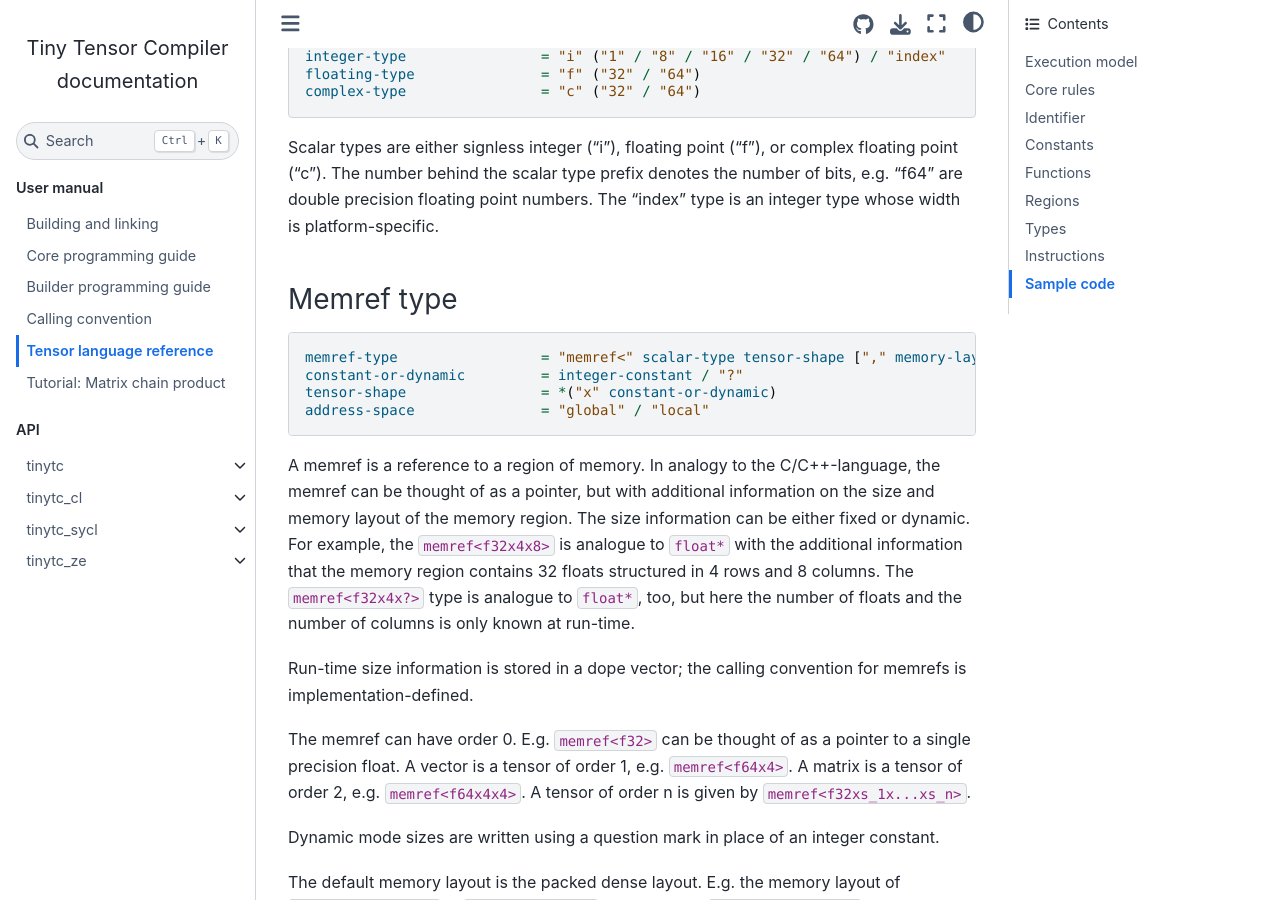
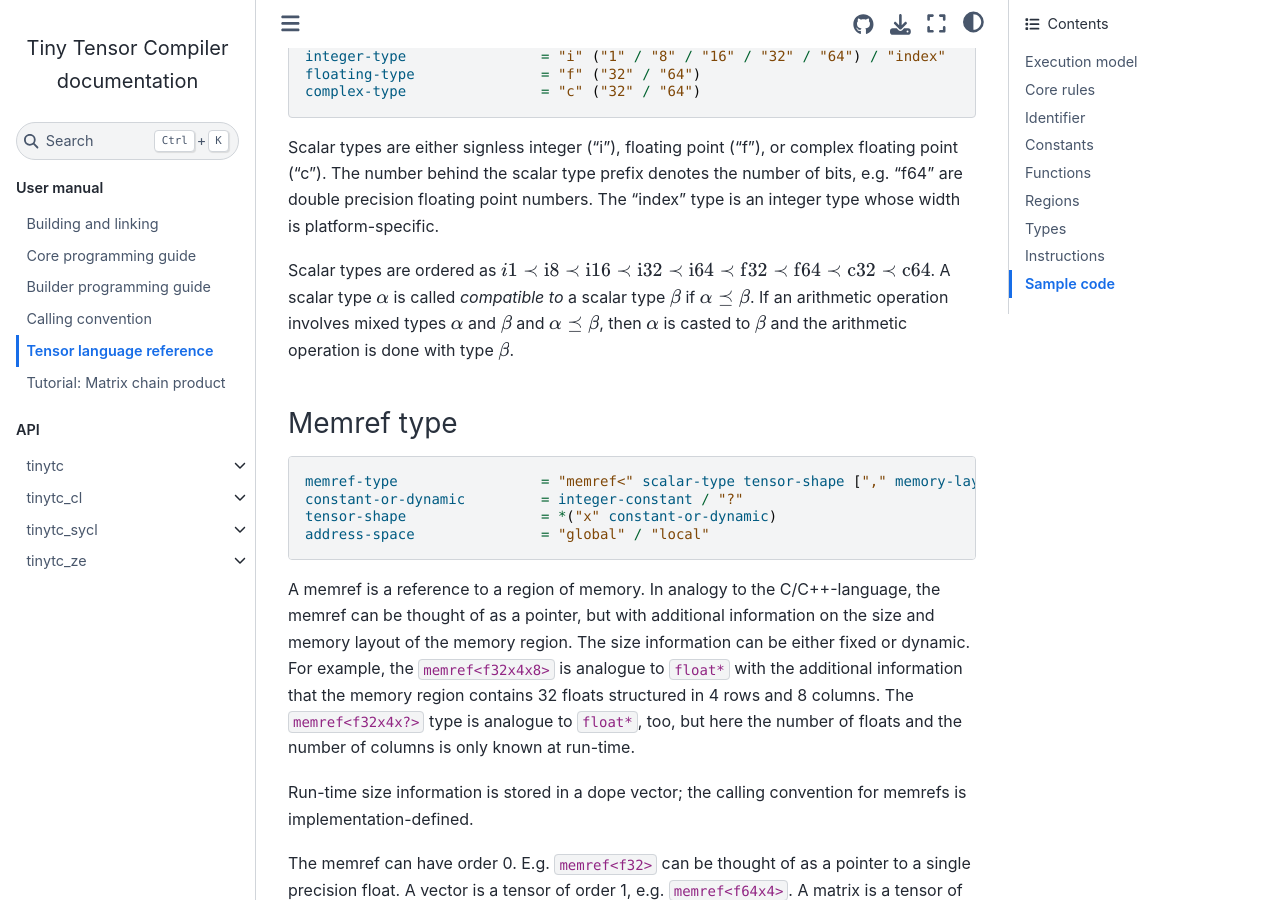
Before and after one commit to intel/tiny-tensor-compiler, a Sphinx documentation site: the page built from docs/manual/tensor-ir.rst, in a window 1280 px wide and 900 px high, scrolled down 2906 px. Built offline with Sphinx 7.4.7 and the Sphinx Book theme 1.1.4, drawn with Linux system fonts in a browser that asks for light colours; some of the changed text lies outside the part shown.

Commit message:
Add compatible types rules
Signed-off-by: Carsten Uphoff <carsten.uphoff@intel.com>

```diff
--- a/docs/manual/tensor-ir.rst
+++ b/docs/manual/tensor-ir.rst
@@ -156,6 +156,15 @@
 The number behind the scalar type prefix denotes the number of bits,
 e.g. "f64" are double precision floating point numbers.
 The "index" type is an integer type whose width is platform-specific.
+
+Scalar types are ordered as
+:math:`i1 \prec \text{i8} \prec \text{i16} \prec \text{i32} \prec \text{i64} \prec \text{f32} \prec \text{f64} \prec \text{c32} \prec \text{c64}`.
+A scalar type :math:`\alpha` is called *compatible to* a scalar type :math:`\beta` if
+:math:`\alpha \preceq \beta`.
+If an arithmetic operation involves mixed types :math:`\alpha` and :math:`\beta` and
+:math:`\alpha \preceq \beta`, then :math:`\alpha` is casted to :math:`\beta` and the arithmetic operation
+is done with type :math:`\beta`.
+
 
 Memref type
 -----------
@@ -361,7 +370,9 @@
 Restrictions
 ~~~~~~~~~~~~
 
-If the atomic flag is set, :math:`\beta` must be constant and :math:`\beta \in \{0,1\}`.
+* :math:`\text{type}(\alpha) \preceq \text{element_type}(A)`
+* :math:`\text{type}(\beta) \preceq \text{element_type}(B)`
+* If the atomic flag is set, :math:`\beta` must be constant and :math:`\beta \in \{0,1\}`.
 
 Foreach
 .......
@@ -428,7 +439,9 @@
 Restrictions
 ~~~~~~~~~~~~
 
-If the atomic flag is set, :math:`\beta` must be constant and :math:`\beta \in \{0,1\}`.
+* :math:`\text{type}(\alpha) \preceq \text{compatible_type}(\text{element_type}(A), \text{element_type}(B))`
+* :math:`\text{type}(\beta) \preceq \text{element_type}(C)`
+* If the atomic flag is set, :math:`\beta` must be constant and :math:`\beta \in \{0,1\}`.
 
 GEMV
 ....
@@ -464,7 +477,9 @@
 Restrictions
 ~~~~~~~~~~~~
 
-If the atomic flag is set, :math:`\beta` must be constant and :math:`\beta \in \{0,1\}`.
+* :math:`\text{type}(\alpha) \preceq \text{compatible_type}(\text{element_type}(A), \text{element_type}(b))`
+* :math:`\text{type}(\beta) \preceq \text{element_type}(C)`
+* If the atomic flag is set, :math:`\beta` must be constant and :math:`\beta \in \{0,1\}`.
 
 GER
 ...
@@ -498,7 +513,9 @@
 Restrictions
 ~~~~~~~~~~~~
 
-If the atomic flag is set, :math:`\beta` must be constant and :math:`\beta \in \{0,1\}`.
+* :math:`\text{type}(\alpha) \preceq \text{compatible_type}(\text{element_type}(a), \text{element_type}(b))`
+* :math:`\text{type}(\beta) \preceq \text{element_type}(C)`
+* If the atomic flag is set, :math:`\beta` must be constant and :math:`\beta \in \{0,1\}`.
 
 
 Hadamard product
@@ -534,7 +551,9 @@
 Restrictions
 ~~~~~~~~~~~~
 
-If the atomic flag is set, :math:`\beta` must be constant and :math:`\beta \in \{0,1\}`.
+* :math:`\text{type}(\alpha) \preceq \text{compatible_type}(\text{element_type}(a), \text{element_type}(b))`
+* :math:`\text{type}(\beta) \preceq \text{element_type}(c)`
+* If the atomic flag is set, :math:`\beta` must be constant and :math:`\beta \in \{0,1\}`.
 
 Parallel
 ........
@@ -590,8 +609,9 @@
 Restrictions
 ~~~~~~~~~~~~
 
-If the atomic flag is set, :math:`\beta` must be constant and :math:`\beta \in \{0,1\}`.
-
+* :math:`\text{type}(\alpha) \preceq \text{element_type}(A)`
+* :math:`\text{type}(\beta) \preceq \text{element_type}(B)`
+* If the atomic flag is set, :math:`\beta` must be constant and :math:`\beta \in \{0,1\}`.
 
 
 Mixed instructions
```
Also changed, not shown: 5 other files.
